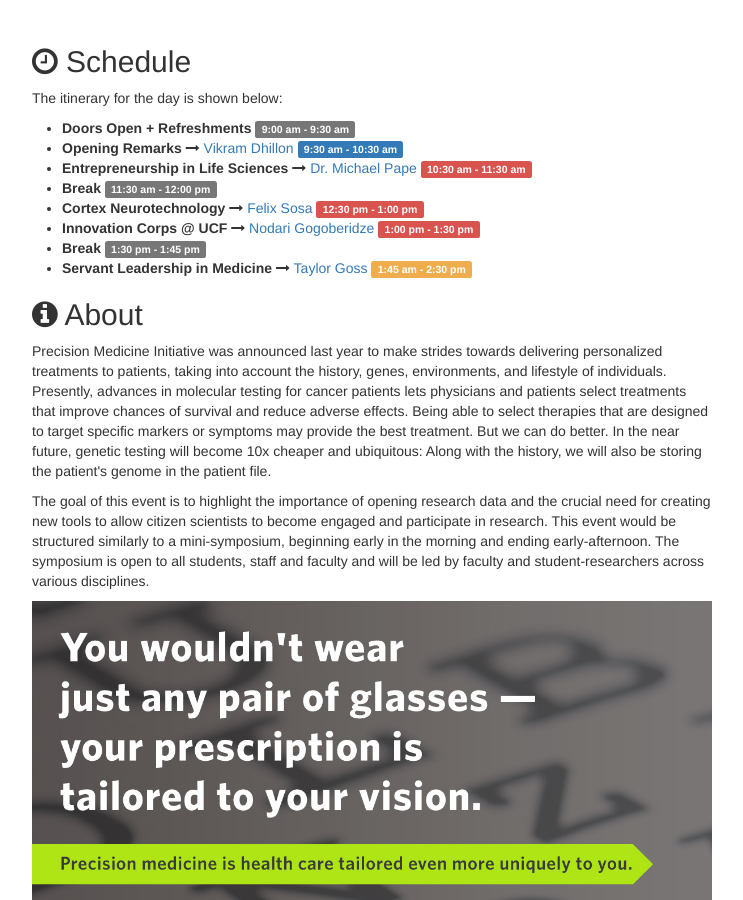
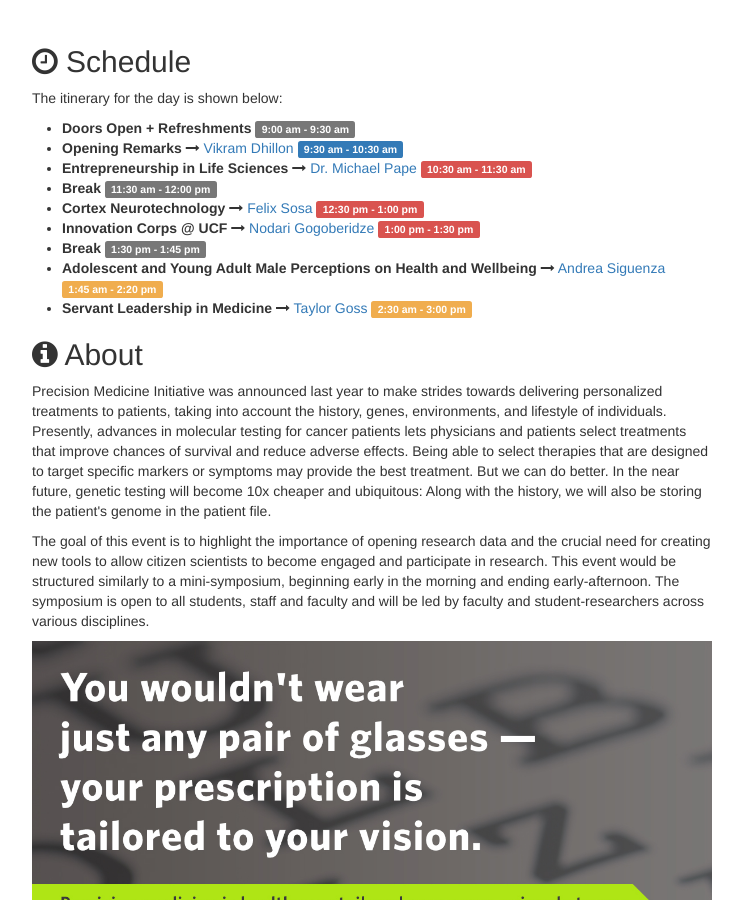
Before and after one commit to dhillonv10/pmi, a Jekyll site: the page built from index.html, in a window 1280 px wide and 900 px high, scrolled down 417 px. Shown: the whole window, without its empty margins (268-1011 px from the left). Built offline with Jekyll 4.4.1, drawn with Linux system fonts in a browser that asks for light colours; nearby versions of some CDN libraries.

Commit message:
Adding posts

```diff
--- a/index.html
+++ b/index.html
@@ -28,7 +28,9 @@ a:link {
 
   <li><strong>Break</strong> <span class="label label-default">1:30 pm - 1:45 pm</span></li>
 
-  <li><strong>Servant Leadership in Medicine</strong> <i class="fa fa-long-arrow-right"></i> <a href="leadership"> Taylor Goss </a><span class="label label-warning">1:45 am - 2:30 pm</span></li>
+  <li><strong>Adolescent and Young Adult Male Perceptions on Health and Wellbeing</strong> <i class="fa fa-long-arrow-right"></i> <a href="leadership"> Andrea Siguenza </a><span class="label label-warning">1:45 am - 2:20 pm</span></li>
+
+  <li><strong>Servant Leadership in Medicine</strong> <i class="fa fa-long-arrow-right"></i> <a href="leadership"> Taylor Goss </a><span class="label label-warning">2:30 am - 3:00 pm</span></li>
 </ul>
 
 <h2><i class="fa fa-info-circle"></i> About </h2>
```
